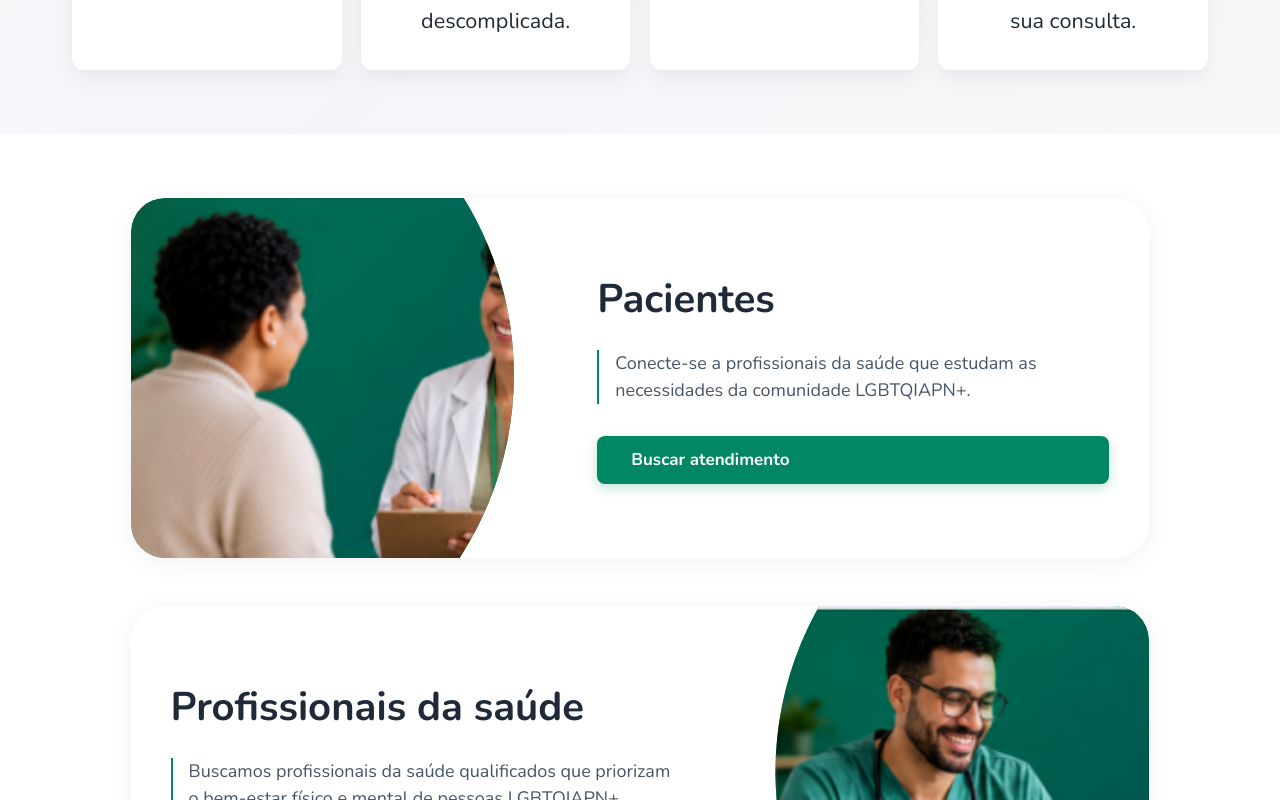
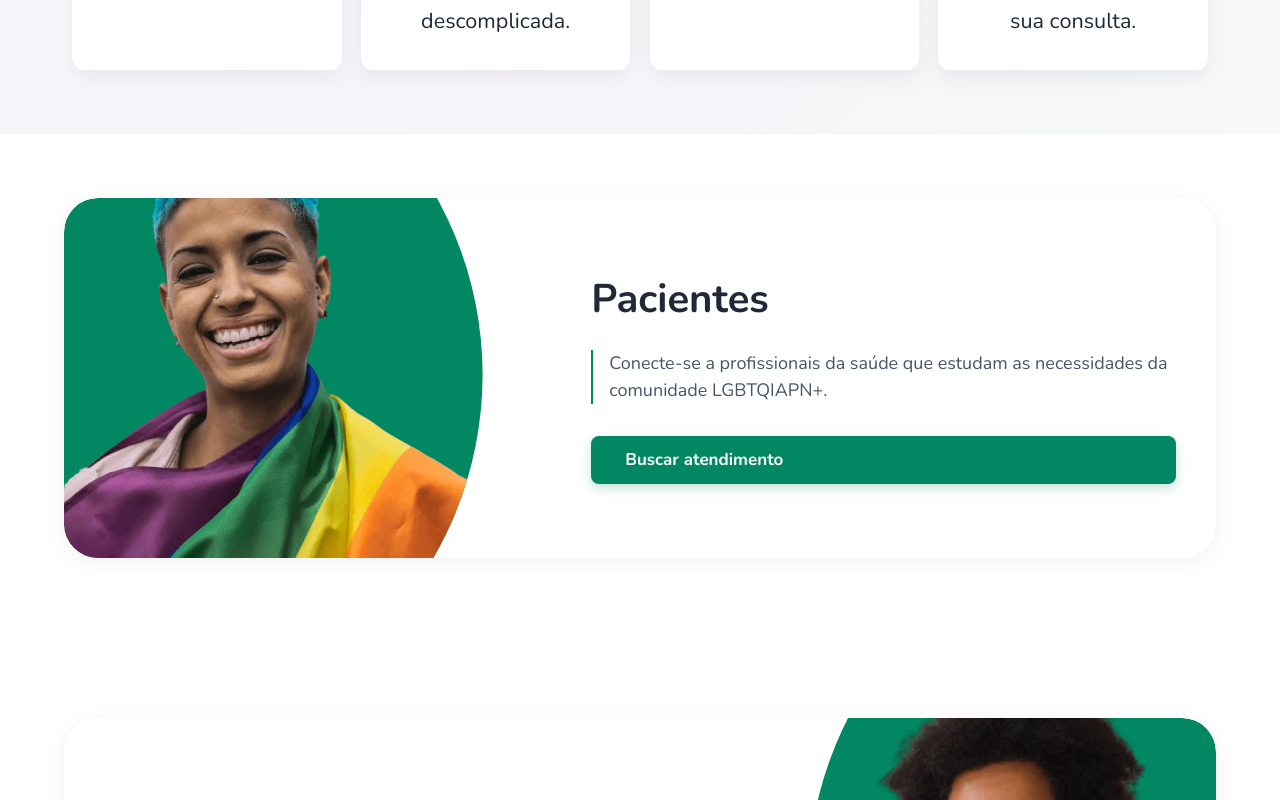
Before and after one commit to PauloHenrique993940/lacrei-saude-page-1, a Next.js app: page / in a window 1280 px wide. Shown: the part 2780-3580 px from the top of the page. Built offline with nearby package versions, Linux system fonts and the light colour scheme.

Commit message:
Ajusta estilod da classe AudienceSection para ocupar 100% da tela

```diff
--- a/src/app/page.tsx
+++ b/src/app/page.tsx
@@ -9,8 +9,8 @@ import Link from 'next/link';
 import ImageHome from './assets/lacrei2.png';
 import FundoLacrei from './assets/fundolacrei.png';
 import PeopleHoding from './assets/peopleHoding.png';
-import PacienteImage from './assets/paciente.png';
-import ProfissionalImage from './assets/profissiona.png';
+import PacienteImage from './assets/person1.webp';
+import ProfissionalImage from './assets/personProfissional.webp';
 
 const Main = styled.main`
     display: flex;
@@ -430,13 +430,14 @@ const StepCircle = styled.div`
 
 const AudienceSection = styled.section`
     padding: 4rem 0;
+    width: 100%;
     max-width: 1216px;
     margin: 0 auto;
 
     > div {
         display: flex;
         flex-direction: column;
-        gap: 3rem;
+        gap: 10rem;
         padding: 0 2rem;
     }
 
```
Also changed, not shown: src/app/assets/personProfissional.webp (added).
